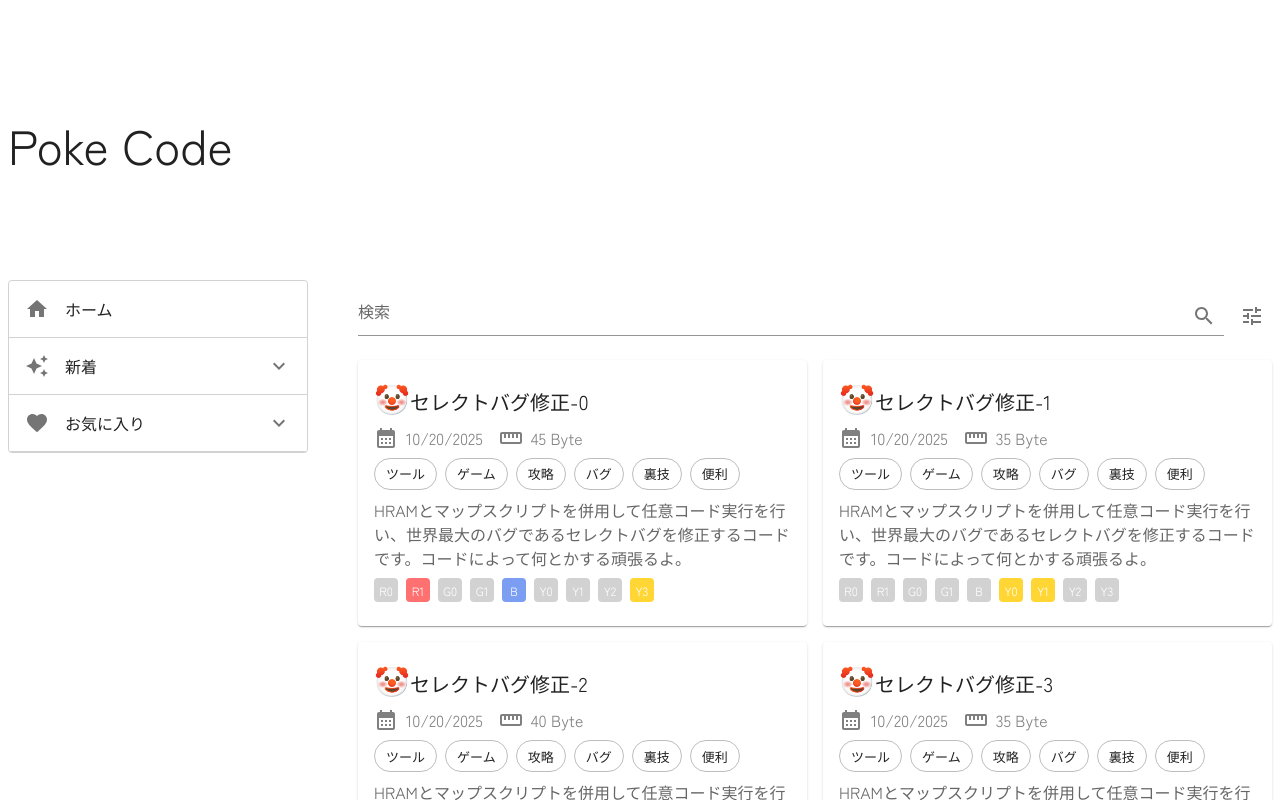
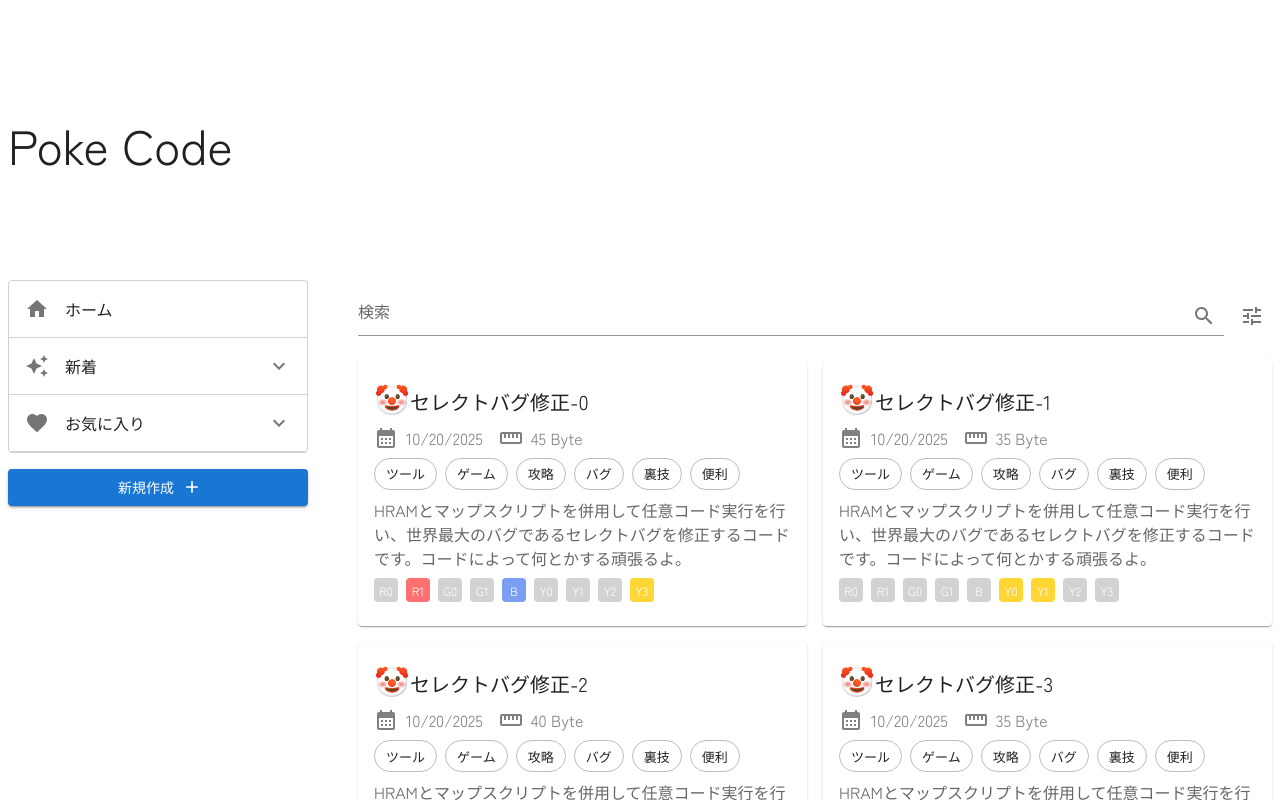
Before and after one commit to i-X-ce/poke-code, a Next.js app: page / in a window 1280 px wide. Shown: the top 800 px of the page. Built offline with nearby package versions, Linux system fonts and the light colour scheme; what @mui/material-nextjs would draw is missing.

Commit message:
✨ 新規作成ボタンを追加

```diff
--- a/src/app/_components/Side/index.tsx
+++ b/src/app/_components/Side/index.tsx
@@ -1,10 +1,11 @@
 import React from 'react'
 import styles from './styles.module.css'
-import { Stack } from '@mui/material'
-import { AutoAwesome, Favorite, Home } from '@mui/icons-material'
+import { Button, Stack } from '@mui/material'
+import { Add, AutoAwesome, Favorite, Home } from '@mui/icons-material'
 import SideItem from './SideItem'
 import { createMockCodeData } from '@/lib/model/CodeDataModel'
 import SideItemChild from './SideItemChild'
+import DevelopmentComponent from '../DevelopmentComponent'
 
 const getCodeData = () => {
     return Array.from({ length: 5 }).map((_, i) => createMockCodeData(i))
@@ -28,6 +29,11 @@ function Side() {
                     </SideItem>
                 </Stack>
             </div>
+            <DevelopmentComponent>
+                <Button endIcon={<Add />} fullWidth variant='contained' sx={{ marginTop: 2 }}>
+                    新規作成
+                </Button>
+            </DevelopmentComponent>
         </div>
     )
 }
```
